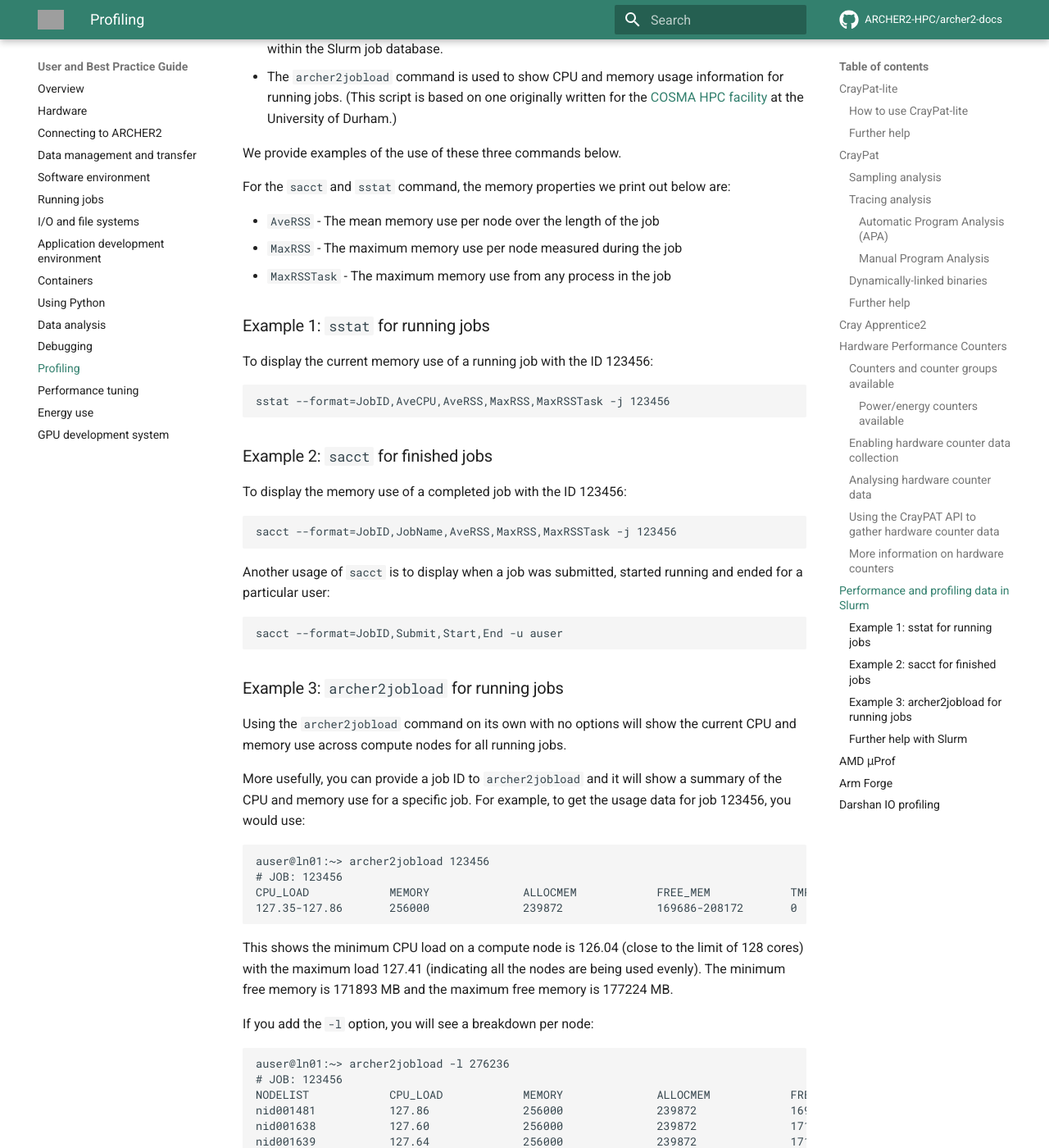
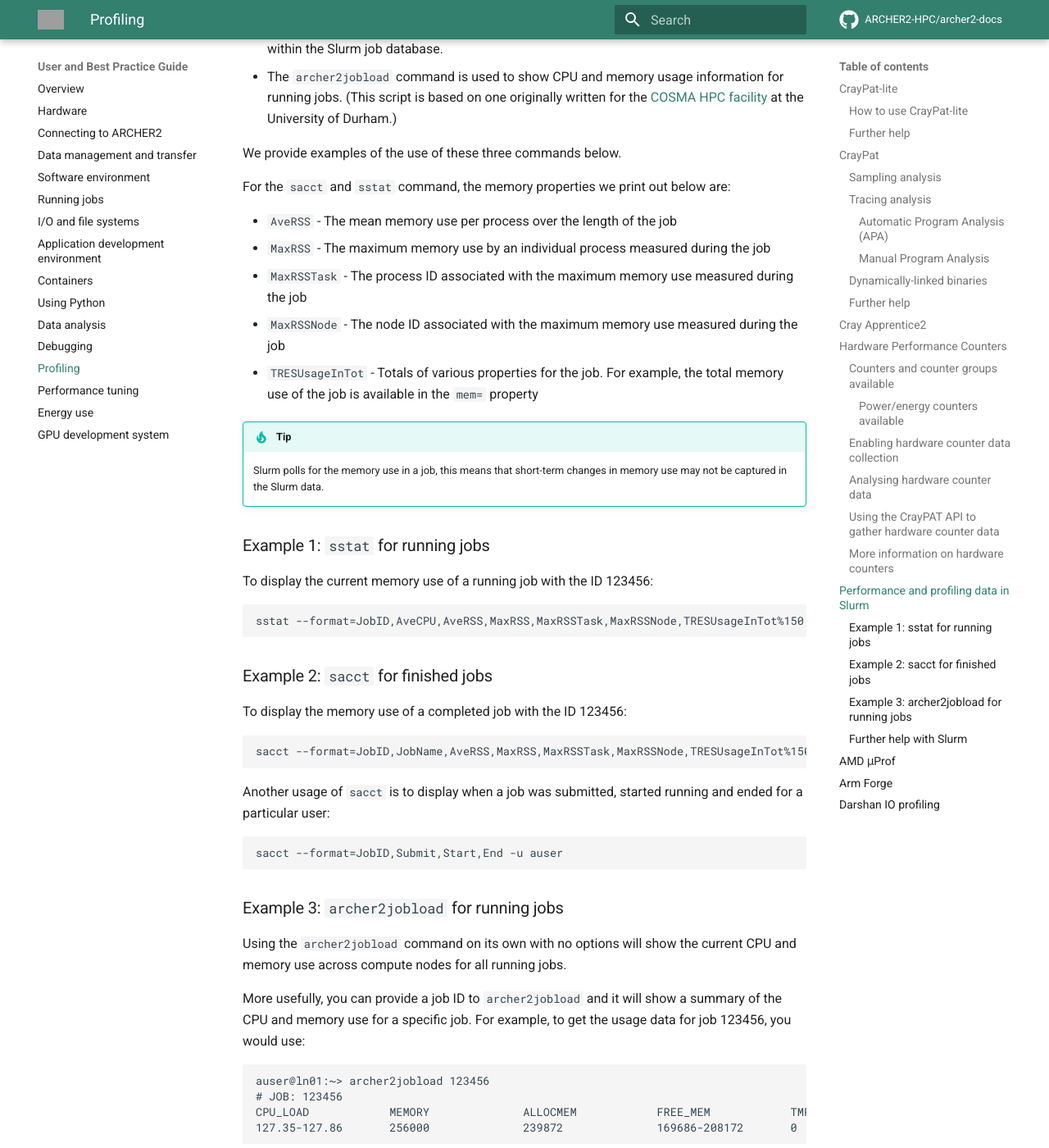
Before and after one commit to ARCHER2-HPC/archer2-docs, an MkDocs documentation site: the page built from docs/user-guide/profile.md, in a window 1280 px wide and 1400 px high, scrolled down 9909 px. Shown: the whole window at 82% size. Built offline with MkDocs 1.6.1 and Material for MkDocs 9.7.7, drawn with Linux system fonts in a browser that asks for light colours; comment, search, counter and statistics services are not loaded; grey boxes are pictures that could not be loaded.

Commit message:
Fixes typos

````diff
--- a/docs/user-guide/profile.md
+++ b/docs/user-guide/profile.md
@@ -499,16 +499,22 @@ We provide examples of the use of these three commands below.
 
 For the `sacct` and `sstat` command, the memory properties we print out below are:
 
- - `AveRSS` - The mean memory use per node over the length of the job
- - `MaxRSS` - The maximum memory use per node measured during the job
- - `MaxRSSTask` - The maximum memory use from any process in the job
+ - `AveRSS` - The mean memory use per process over the length of the job
+ - `MaxRSS` - The maximum memory use by an individual process measured during the job
+ - `MaxRSSTask` - The process ID associated with the maximum memory use measured during the job
+ - `MaxRSSNode` - The node ID associated with the maximum memory use measured during the job
+ - `TRESUsageInTot` - Totals of various properties for the job. For example, the total memory use of the job is available in the `mem=` property
+
+!!! tip
+    Slurm polls for the memory use in a job, this means that short-term changes in memory use may not
+    be captured in the Slurm data.
 
 ### Example 1: `sstat` for running jobs
 
 To display the current memory use of a running job with the ID 123456:
 
 ```
-sstat --format=JobID,AveCPU,AveRSS,MaxRSS,MaxRSSTask -j 123456
+sstat --format=JobID,AveCPU,AveRSS,MaxRSS,MaxRSSTask,MaxRSSNode,TRESUsageInTot%150 -j 123456
 ```
 
 ### Example 2: `sacct` for finished jobs
@@ -516,7 +522,7 @@ sstat --format=JobID,AveCPU,AveRSS,MaxRSS,MaxRSSTask -j 123456
 To display the memory use of a completed job with the ID 123456:
 
 ```
-sacct --format=JobID,JobName,AveRSS,MaxRSS,MaxRSSTask -j 123456
+sacct --format=JobID,JobName,AveRSS,MaxRSS,MaxRSSTask,MaxRSSNode,TRESUsageInTot%150 -j 123456
 ```
 
 Another usage of `sacct` is to display when a job was submitted, started running and ended for a particular user:
````
